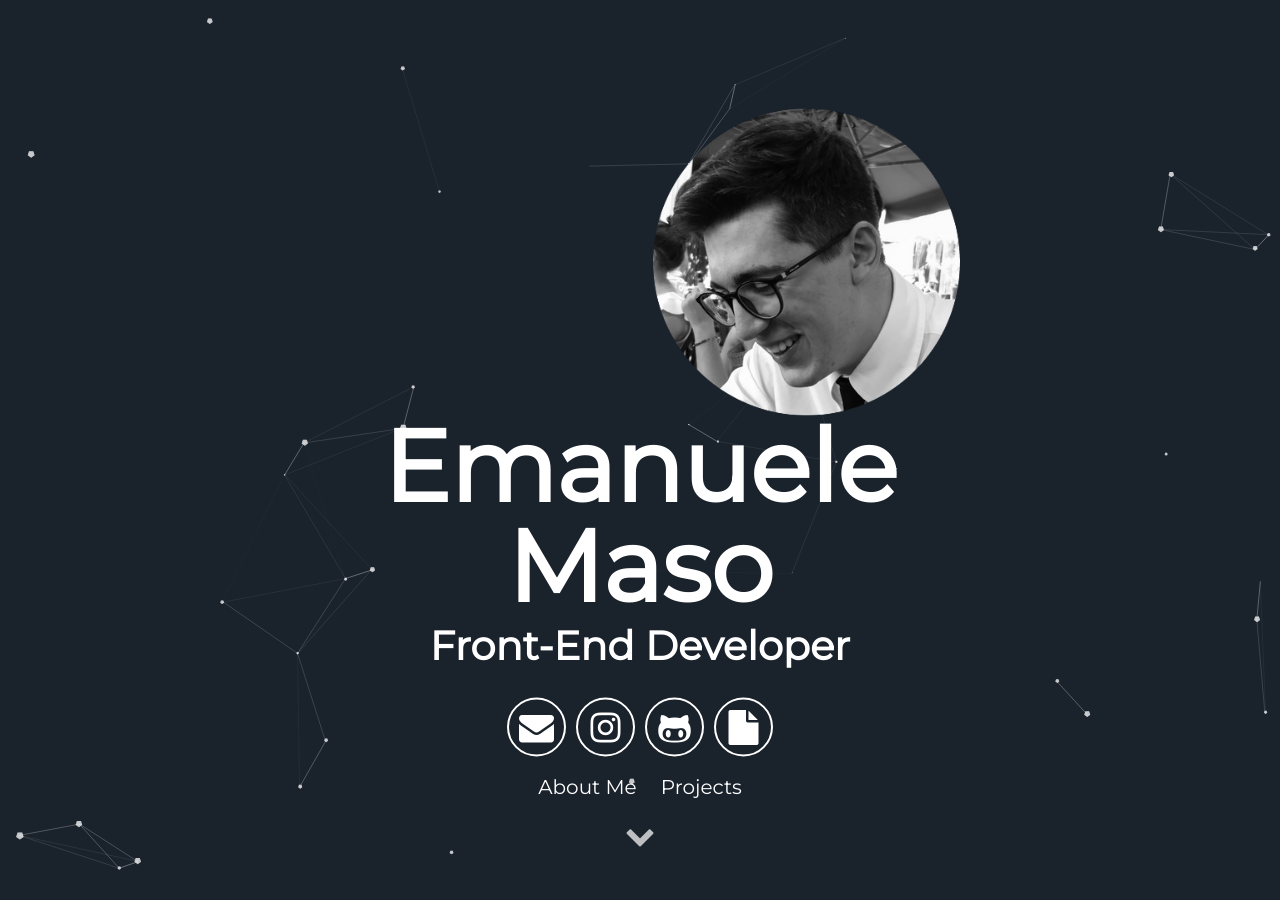
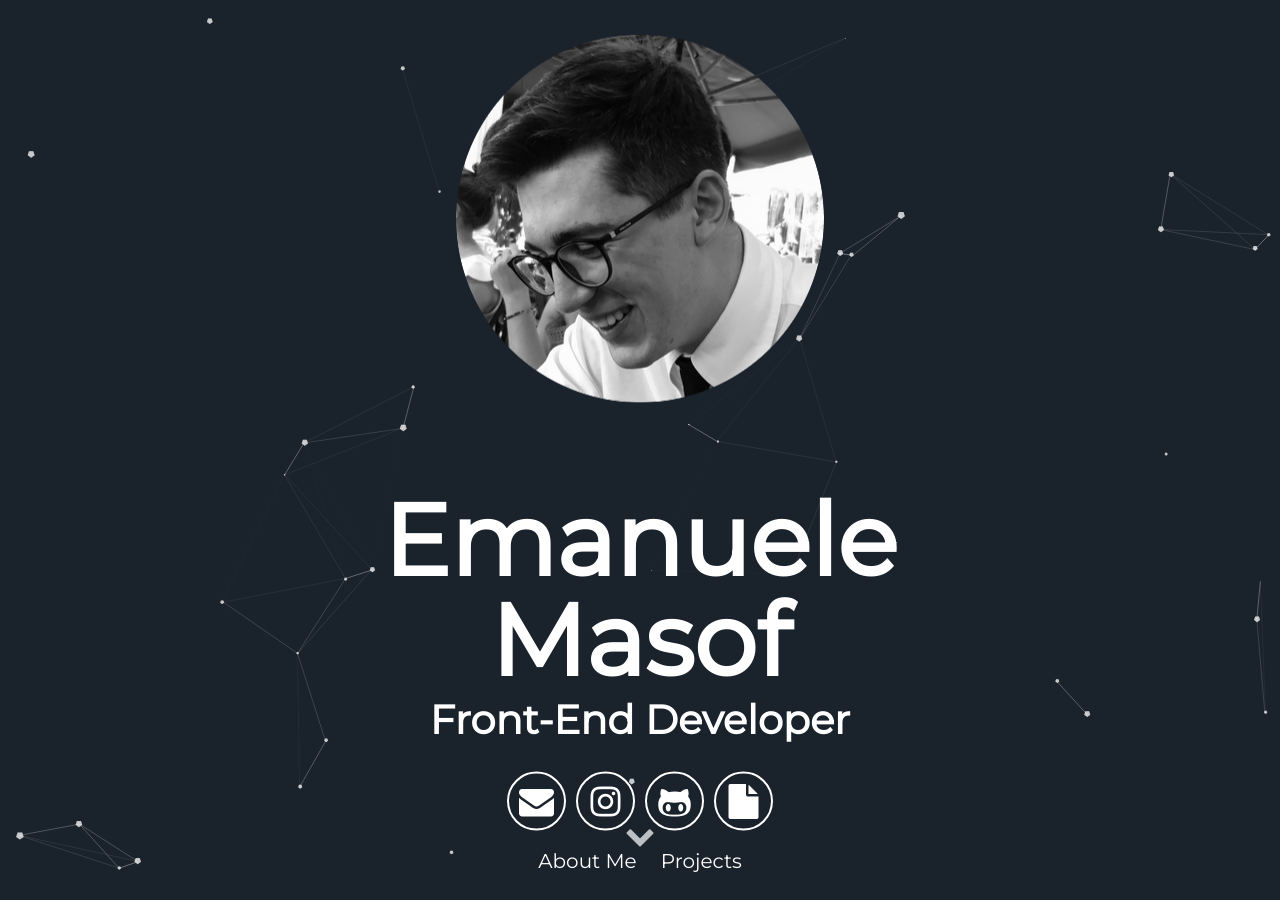
Before and after one commit to ClarkStoro/clarkstoro.github.io, a Jekyll site: the page built from index.html, in a window 1280 px wide and 900 px high. Built offline with Jekyll 4.4.1, drawn with Linux system fonts in a browser that asks for light colours.

Commit message:
Update header.html

```diff
--- a/_includes/header.html
+++ b/_includes/header.html
@@ -1,12 +1,12 @@
 <div id="particles-js">
   <div class="header">
     <div class="user-projects">
-      <div class="images-right">
+      <div class="images-center">
         <img alt="ema" src="{{ "/assets/img/EmanueleMaso.png"}}" />
       </div>
     </div>
       <h1>
-        <span class="site-title">{{site.username}}</span>
+        <span class="site-title">{{site.username}}f</span>
         <span class="site-description">{{site.user_title}}</span>
       </h1>
       <div class="header-icons">
```
